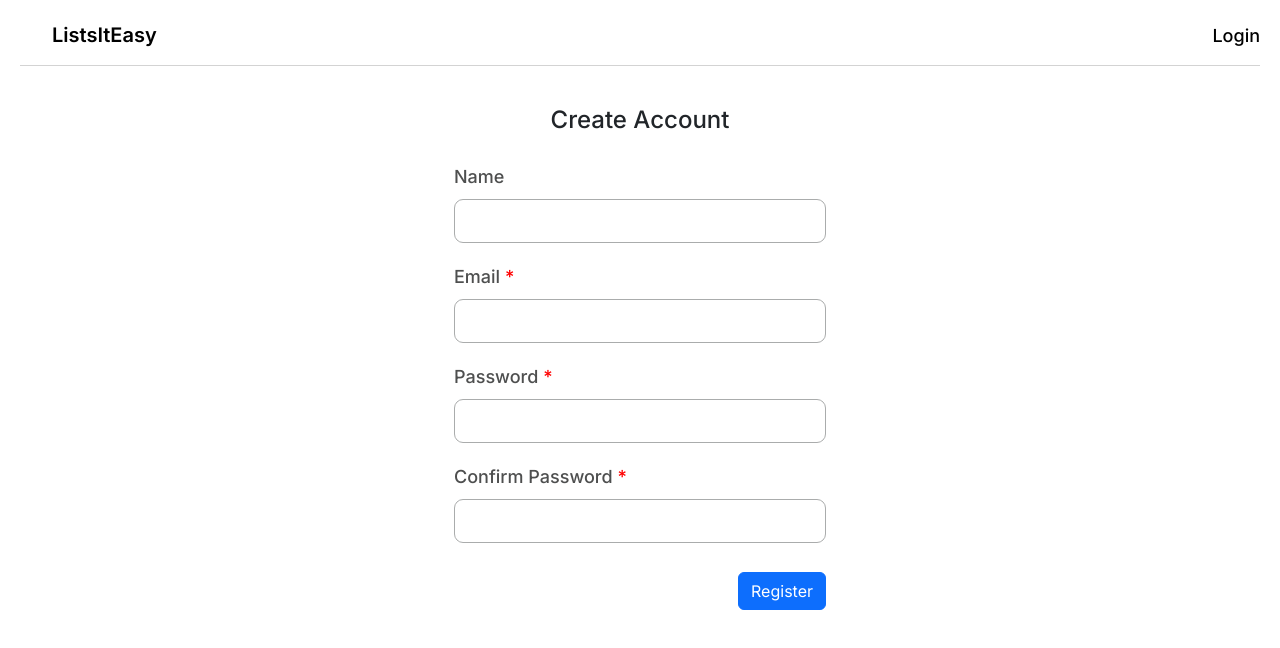
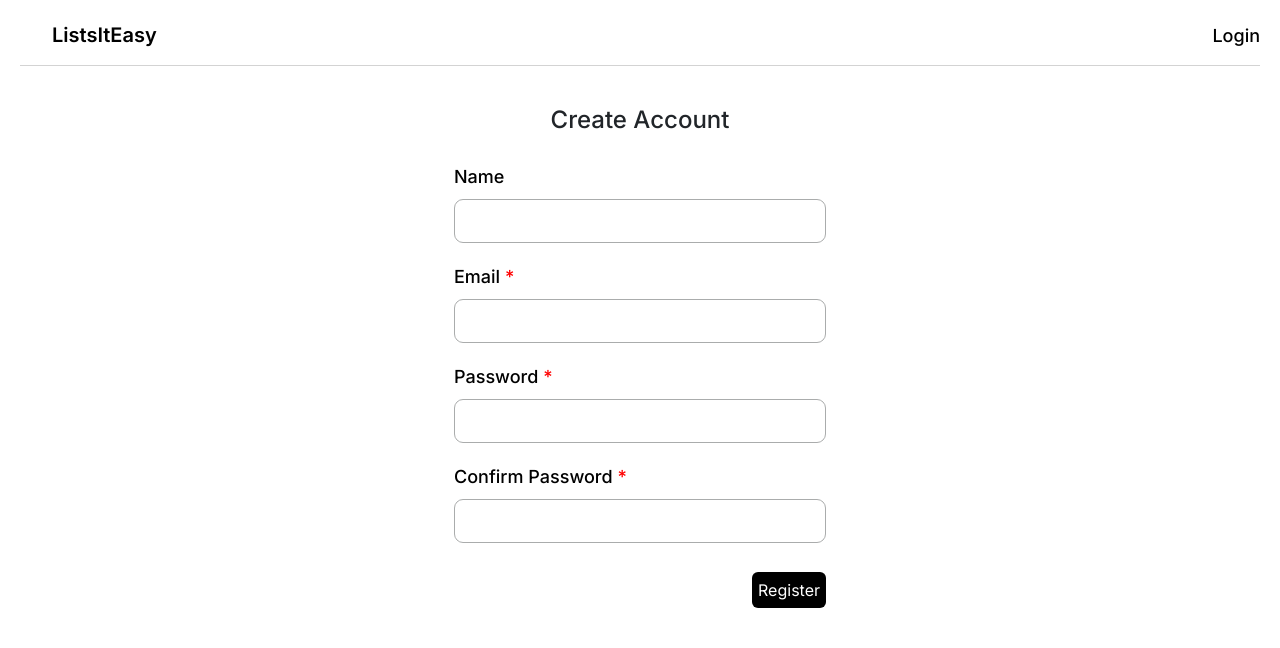
Before and after one commit to KyiThantSin/nextjs-to-do-lists, a Next.js app: page /auth/register in a window 1280 px wide. Shown: the top 648 px of the page. Built offline with nearby package versions, Linux system fonts and the light colour scheme; no server answers.

Commit message:
update color

```diff
--- a/app/auth/register/page.js
+++ b/app/auth/register/page.js
@@ -128,7 +128,11 @@ const Register = () => {
           </div>
           {error && <p css={styles.errorMessage}>{error}</p>}
           <section css={styles.floatEnd}>
-            <Button id="register" name="register" color="primary" type="submit">
+            <Button
+              id="register"
+              name="register"
+              type="submit"
+              css={styles.btn}>
               Register
             </Button>
           </section>
@@ -166,7 +170,7 @@ const styles = {
     }
 
     label {
-      color: #4e4f4f;
+      color: #000;
       font-weight: 500;
       font-size: 18px;
     }
@@ -190,7 +194,17 @@ const styles = {
     border-radius: 9px;
     border: 0.9px solid #aaacac;
     outline: none;
-    color: #4e4f4f;
+    color: #000;
     padding: 9px;
   `,
+  btn: css`
+    background: #000;
+    padding: 6px;
+    border: none;
+
+    &:hover {
+      cursor: pointer;
+      background: #000;
+    }
+  `,
 };
```
Also changed, not shown: app/auth/login/page.js (+22 -8 lines), app/loading.js (+3 -14 lines).
